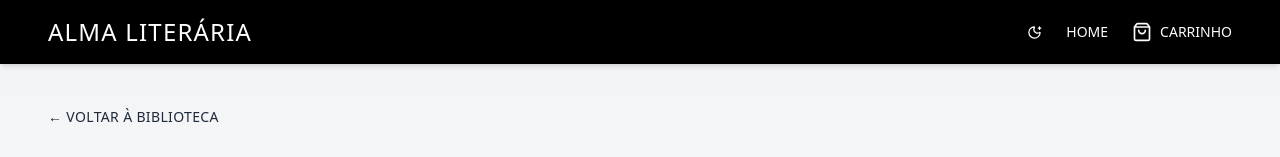
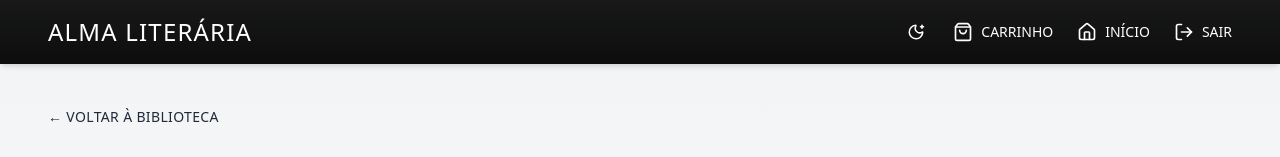
Before and after one commit to Gustavo-2027/alma_literaria, a React (Vite) app: page /book/19 in a window 1280 px wide. Shown: the top 157 px of the page. Built offline with nearby package versions, Linux system fonts and the light colour scheme; sample sign-in values are in the browser's storage; grey boxes are pictures that could not be loaded.

Commit message:
feat: adiciona logos aos botões da nav

```diff
--- a/src/components/Nav.jsx
+++ b/src/components/Nav.jsx
@@ -1,44 +1,66 @@
+import { useContext } from "react";
 import { Link } from "react-router-dom";
-import { MoonStar, ShoppingBag, SunMedium } from "lucide-react";
-import useDarkModeContext from "../hooks/useDarkModeContext";
+import { useDispatch } from "react-redux";
+import { logout } from "../redux/slices/authSlice";
+import { House, MoonStar, ShoppingBag, SunMedium, LogOut } from "lucide-react";
+import { DarkModeContext } from "../context/DarkModeContext";
 
 export default function Nav() {
-  const { darkMode, setDarkMode } = useDarkModeContext();
+  const { darkMode, setDarkMode } = useContext(DarkModeContext);
+  const dispatch = useDispatch();
+
+  const handleLogout = () => {
+    dispatch(logout());
+  };
 
   return (
     <header>
       <nav
-        className={`fixed top-0 left-0 w-full  py-4 px-4 sm:px-8 lg:px-12 shadow-md z-10 ${
+        className={`fixed top-0 left-0 w-full py-4 px-4 sm:px-8 lg:px-12 shadow-md z-10 ${
           darkMode
             ? "bg-gradient-to-b from-gray-100 to-white text-gray-800"
-            : "bg-black text-white"
+            : "bg-gradient-to-b from-black/90 to-black/95 text-white"
         }`}
       >
         <div className="max-w-7xl mx-auto flex items-center justify-between">
-          <Link to="/" className="text-2xl font-light uppercase tracking-wider">
+          <Link
+            to="/"
+            className="text-2xl font-light uppercase tracking-wider hover:text-gray-300 transition-colors"
+          >
             Alma Literária
           </Link>
           <div className="flex items-center gap-6">
             <button
               onClick={() => setDarkMode(!darkMode)}
-              className="cursor-pointer"
+              className="p-1 rounded-full hover:bg-gray-200 dark:hover:bg-gray-700  transition-colors cursor-pointer"
+              aria-label={darkMode ? "Ativar modo claro" : "Ativar modo escuro"}
             >
-              {darkMode ? <SunMedium size={15} /> : <MoonStar size={15} />}
+              {darkMode ? <SunMedium size={18} /> : <MoonStar size={18} />}
             </button>
             <Link
-              to="/"
-              className="text-sm font-light uppercase hover:text-gray-300 transition-colors"
-            >
-              Home
-            </Link>
-            <Link
               to="/cart"
-              className="flex items-center gap-2 text-sm font-light uppercase hover:text-gray-300 transition-colors"
+              className="flex items-center gap-2 text-sm font-light uppercase hover:text-gray-300 transition-colors cursor-pointer"
               aria-label="Ver Carrinho"
             >
               <ShoppingBag className="w-5 h-5" />
               Carrinho
             </Link>
+            <Link
+              to="/home"
+              className="flex items-center gap-2 text-sm font-light uppercase hover:text-gray-300 transition-colors cursor-pointer"
+              aria-label="Início"
+            >
+              <House className="w-5 h-5" />
+              Início
+            </Link>
+            <button
+              onClick={handleLogout}
+              className="flex items-center gap-2 text-sm font-light uppercase hover:text-gray-300 transition-colors cursor-pointer"
+              aria-label="Sair da conta"
+            >
+              <LogOut className="w-5 h-5" />
+              Sair
+            </button>
           </div>
         </div>
       </nav>
```
